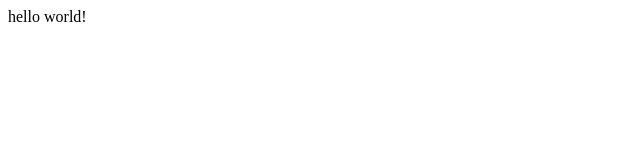
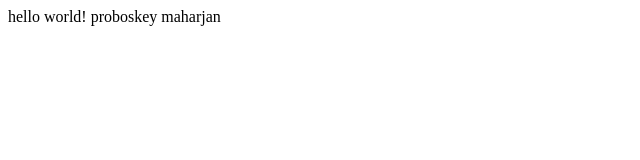
Before and after one commit to Roboskey21/demo, a plain HTML site: page index.html in a window 1280 px wide. Shown: the whole page, without its empty margins (0-640 px from the left). Drawn offline with Linux system fonts and the light colour scheme.

Commit message:
name changed to proboskey maharjan

```diff
--- a/index.html
+++ b/index.html
@@ -1,3 +1,4 @@
 <p>
     hello world!
+    proboskey maharjan
 </p>
```
